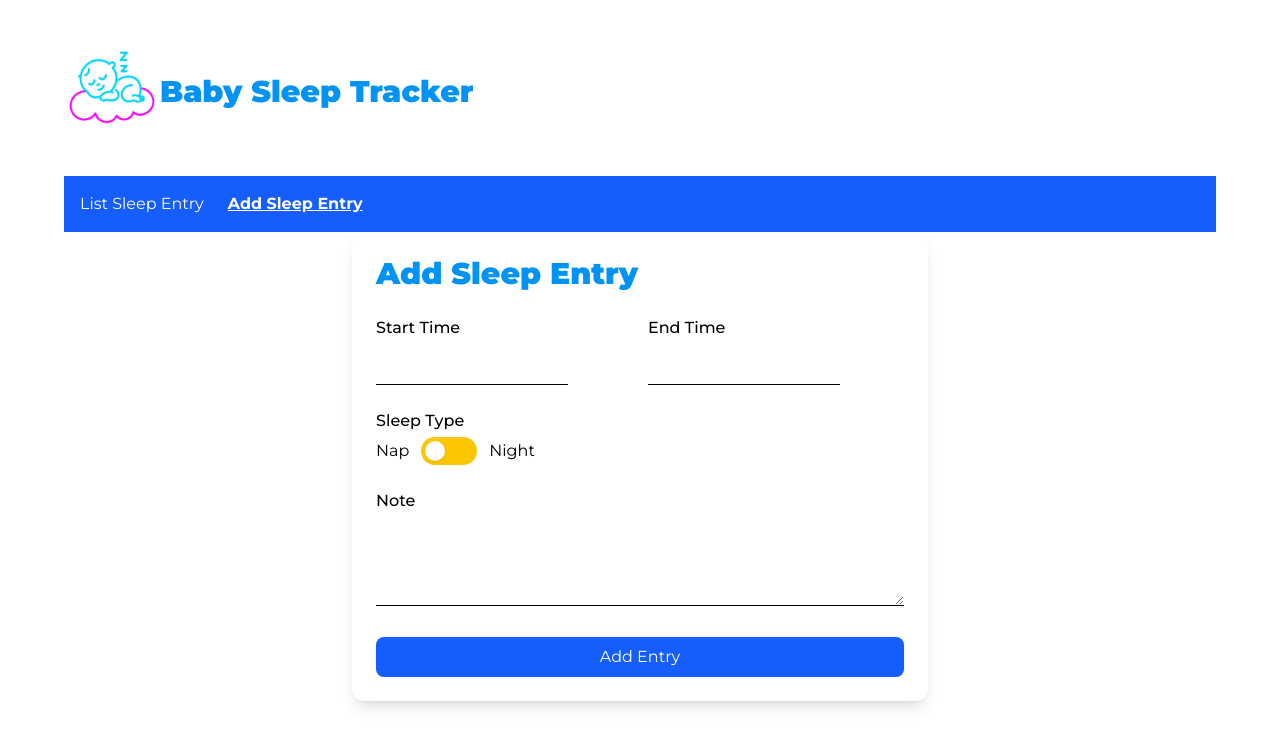
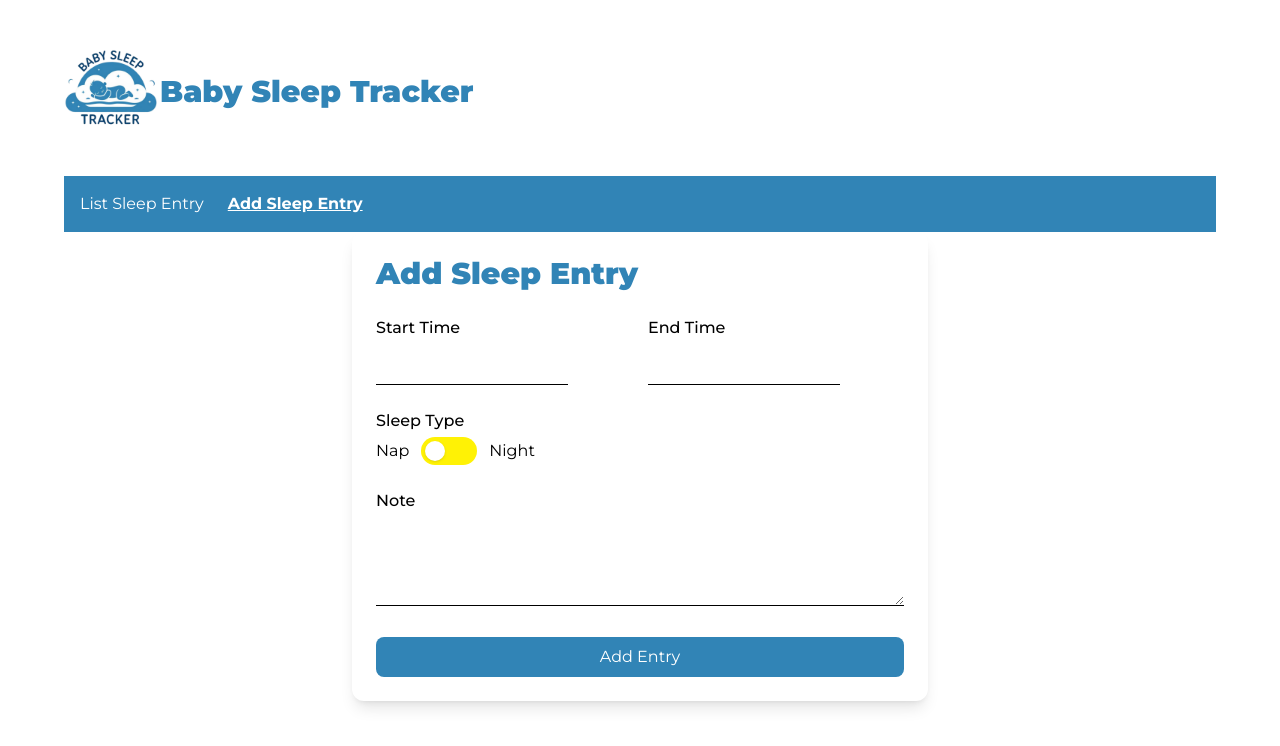
Before and after one commit to tolotraina/babysleeptracker, a React (Vite) app: page /add-sleep in a window 1280 px wide. Shown: the top 746 px of the page. Built offline with nearby package versions, Linux system fonts and the light colour scheme; no server answers.

Commit message:
Few adjustments

```diff
--- a/src/App.tsx
+++ b/src/App.tsx
@@ -18,7 +18,7 @@ const App: React.FC = () => {
     <div className="App font-montserrat max-w-6xl mx-auto">
       <header className="flex items-center mt-10 mb-10">
         <img src="/logo.png" alt="Baby Sleep Tracker Logo" className="w-24" />
-        <h1 className="">Baby Sleep Tracker</h1>
+        <h1 className="text-primary">Baby Sleep Tracker</h1>
       </header>
       <Navigation />
       <Routes>
--- a/src/app/helper.ts
+++ b/src/app/helper.ts
@@ -3,6 +3,14 @@ import { intervalToDurationWithOptions } from "date-fns/fp";
 
 export const formatDisplayDateTime = (isoString: string): string => {
   return format(parseISO(isoString), 'dd / MM / yyyy \'at\' HH:mm');
+};
+
+export const formatDisplayDate = (isoString: string): string => {
+  return format(parseISO(isoString), 'dd / MM / yyyy');
+};
+
+export const formatDisplayTime = (isoString: string): string => {
+  return format(parseISO(isoString), 'HH:mm');
 };
 
 export const formatDuration = (startIso: string, endIso: string): string => {
--- a/src/components/Confirm.tsx
+++ b/src/components/Confirm.tsx
@@ -16,7 +16,7 @@ const Confirm: React.FC<ConfirmProps> = ({ message, onConfirm, onCancel, open })
                 <div className="mb-4 text-center text-gray-800">{message}</div>
                 <div className="flex justify-center space-x-3">
                     <button
-                        className="px-4 py-2 bg-primary text-white rounded hover:bg-blue-700 cursor-pointer"
+                        className="px-4 py-2 bg-primary text-white rounded hover:bg-primary cursor-pointer"
                         onClick={onConfirm}
                     >
                         Confirm
--- a/src/components/FormEdition.tsx
+++ b/src/components/FormEdition.tsx
@@ -139,7 +139,7 @@ const FormEdition: React.FC<FormEditionProps> = ({mode, initialData}) => {
             type="button"
             onClick={() => setType(type === "nap" ? "night" : "nap")}
             className={`relative w-14 h-7 rounded-full transition-colors duration-200 cursor-pointer ${
-              type === "nap" ? "bg-yellow-400" : "bg-blue-900"
+              type === "nap" ? "bg-nap" : "bg-night"
             }`}
           >
             <span
@@ -167,7 +167,7 @@ const FormEdition: React.FC<FormEditionProps> = ({mode, initialData}) => {
 
       <button
         type="submit"
-        className="w-full bg-blue-600 text-white px-4 py-2 rounded-lg hover:bg-blue-700 transition"
+        className="w-full bg-primary text-white px-4 py-2 rounded-lg hover:bg-primary-dark transition"
       >
         {mode === "add" ? "Add Entry" : "Update Entry"}
       </button>
--- a/src/components/Navigation.tsx
+++ b/src/components/Navigation.tsx
@@ -2,7 +2,7 @@ import { NavLink } from "react-router-dom";
 
 const Navigation = () => {
   return (
-    <nav className="bg-blue-600 p-4">
+    <nav className="bg-primary p-4">
       <ul className="flex space-x-6">
         <li>
           <NavLink
--- a/src/components/SleepList.tsx
+++ b/src/components/SleepList.tsx
@@ -5,20 +5,20 @@ import { faCalendar, faCalendarAlt, faList, faTable, faTabletAlt } from "@fortaw
 import SleepListCalendar from "./SleepListCalendar";
 
 const SleepList: React.FC = () => {
-  const [viewMode, setViewMode] = React.useState<"table" | "calendar">("calendar");
+  const [viewMode, setViewMode] = React.useState<"table" | "calendar">("table");
 
   return (
     <div className="p-4">
       <div className="flex justify-between items-center mb-4">
         <h1>Sleep Records</h1>
-        <div className="mb-4 flex space-x-4">
+        {/* <div className="mb-4 flex space-x-4">
           <button onClick={() => setViewMode("table")} aria-label="Table View">
             <FontAwesomeIcon icon={faList} className={viewMode === 'table' ? 'text-primary' : 'text-gray-500'} />
           </button>
           <button onClick={() => setViewMode("calendar")} aria-label="Calendar View">
             <FontAwesomeIcon icon={faCalendarAlt} className={viewMode === 'calendar' ? 'text-primary' : 'text-black'} />
           </button>
-        </div>
+        </div> */}
       </div>
       {viewMode === "table" ? (
         <SleepListTable />
--- a/src/components/SleepListTable.tsx
+++ b/src/components/SleepListTable.tsx
@@ -1,7 +1,7 @@
 import React from "react";
 import { useDispatch, useSelector } from 'react-redux';
 import type { RootState } from './../app/store';
-import { formatDisplayDateTime, formatDuration } from "../app/helper";
+import { formatDisplayDate, formatDisplayDateTime, formatDisplayTime, formatDuration } from "../app/helper";
 import { FontAwesomeIcon } from "@fortawesome/react-fontawesome";
 import { faEdit, faTrash } from "@fortawesome/free-solid-svg-icons";
 import { useNavigate } from "react-router-dom";
@@ -16,7 +16,6 @@ const SleepListTable: React.FC = () => {
   const dispatch = useDispatch();
 
   const editEntry = (id: string) => {
-    console.log("Edit entry with id:", id);
     navigate(`/edit-sleep/${id}`);
   }
 
@@ -41,6 +40,15 @@ const SleepListTable: React.FC = () => {
     setConfirmOpen(true);
   }
 
+  const sleepDatas = sleepRecords.reduce((acc: { [key: string]: any[] }, record) => {
+    const dateKey = record.start_time.split('T')[0];
+    if (!acc[dateKey]) {
+      acc[dateKey] = [];
+    }
+    acc[dateKey].push(record);
+    return acc;
+  }, {});
+
   return (
     <>
       <div className="bg-white shadow rounded">
@@ -52,16 +60,19 @@ const SleepListTable: React.FC = () => {
           <div className="flex-1">Note</div>
           <div className="w-[50px] flex-1"></div>
         </div>
-        {sleepRecords.length === 0 ? (
+        {Object.keys(sleepDatas).length === 0 ? (
           <div className="px-4 py-2 text-gray-500">No records found.</div>
-        ) : (
-          sleepRecords.map((record, idx) => (
+        ) : (<>
+          {Object.entries(sleepDatas).map(([date, records]) => (
+            <div key={date}>
+              <div className="bg-background px-4 py-2 font-semibold">{formatDisplayDate(date)}</div>
+              {records.map((record, idx) => (
                 <div
                   key={record.id || idx}
-              className="grid grid-cols-[2fr_2fr_2fr_1fr_3fr_50px] px-4 py-2 border-b last:border-b-0"
+                  className="grid grid-cols-[2fr_2fr_2fr_1fr_3fr_50px] px-4 py-2 border-b border-background"
                 >
-              <div>{formatDisplayDateTime(record.start_time)}</div>
-              <div>{formatDisplayDateTime(record.end_time)}</div>
+                  <div>{formatDisplayTime(record.start_time)}</div>
+                  <div>{formatDisplayTime(record.end_time)}</div>
                   <div>{formatDuration(record.start_time, record.end_time)}</div>
                   <div>{record.type}</div>
                   <div>{record.note || '-'}</div>
@@ -70,8 +81,10 @@ const SleepListTable: React.FC = () => {
                     <button className="text-red-500 hover:text-red-700 cursor-pointer" onClick={() => confirmDelete(record.id)}><FontAwesomeIcon icon={faTrash} /></button>
                   </div>
                 </div>
-          ))
-        )}
+              ))}
+            </div>
+          ))}
+        </>)}
       </div>
       <Confirm
         message="Are you sure you want to delete this entry?"
--- a/src/features/sleep/sleepSlice.tsx
+++ b/src/features/sleep/sleepSlice.tsx
@@ -3,6 +3,7 @@ import { type SleepEntry, type SleepState } from "./sleepDatas";
 import { createAsyncThunk } from "@reduxjs/toolkit";
 import { sleepApi } from "./../../app/api";
 import { createSelector } from 'reselect';
+import type { RootState } from "../../app/store";
 
 export const fetchEntries = createAsyncThunk(
   'sleep/fetchEntries',
@@ -60,7 +61,7 @@ export const sleepSlice = createSlice({
 
 export default sleepSlice.reducer;
 
-const sleepEntries = (state: SleepState): SleepEntry[] => state.sleep.entries;
+const sleepEntries = (state: RootState): SleepEntry[] => state.sleep.entries;
 
 export const eventsSelector = createSelector(
   [sleepEntries],
--- a/src/index.css
+++ b/src/index.css
@@ -2,10 +2,14 @@
 @theme {
   --font-montserrat: "Montserrat", "sans-serif";
   --default-font-family: var(--font-montserrat);
-  --color-primary: #0093f5;
-  --color-secondary: #ff41ac;
+  --color-primary: #3184b6;
+  --color-secondary: #0093f5;
   --color-accent: #ed4efb;
   --color-background: #f0f0f0;
+  --color-night: #1e3a8a;
+  --color-nap: #fff205;
+  --default-transition-duration: 300ms;
+  --default-transition-easing: ease-in-out;
 }
 
 @layer base {
```
Also changed, not shown: public/logo.png. Lines whose indentation alone changed are shown as unchanged.
